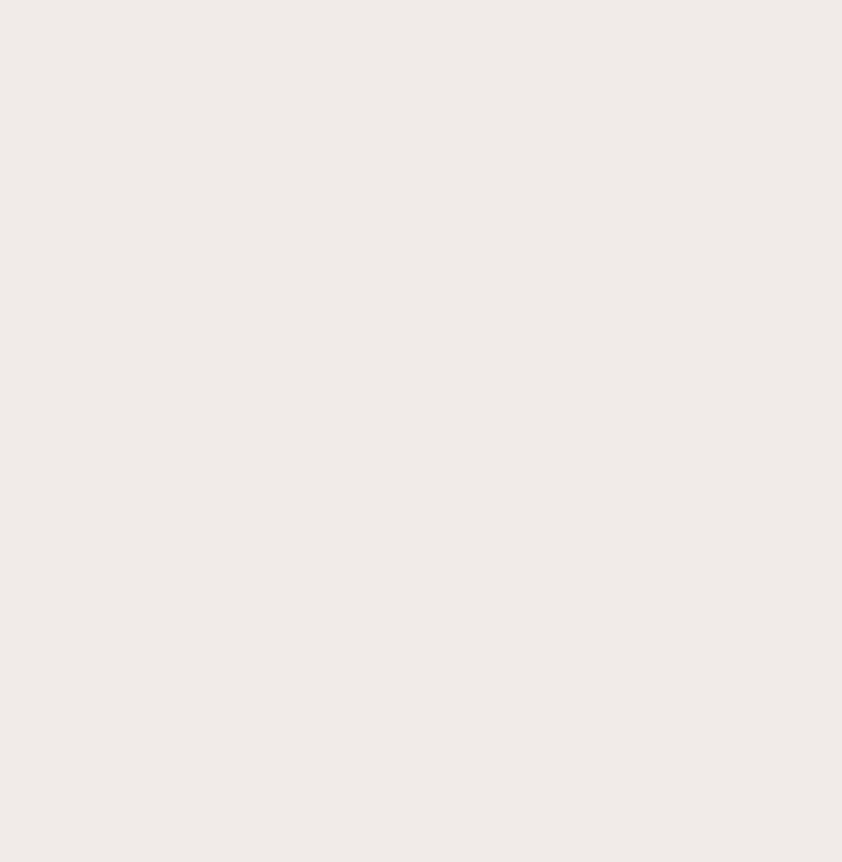
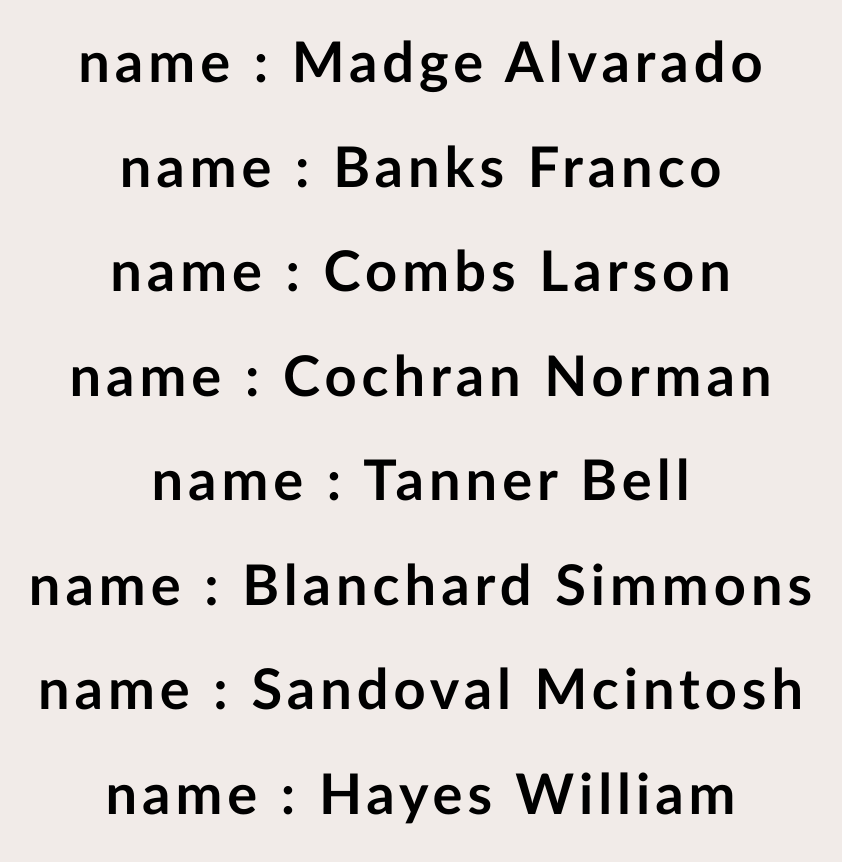
Before and after one commit to Maria-07/Bloom-Beauty, a React (Create React App) app: page / in a window 1280 px wide. Shown: the part 280-1142 px from the top of the page, without its empty margins (242-1084 px from the left). Before the commit the page ends 800 px from the top, so only its background shows below. Built offline with nearby package versions, Linux system fonts and the light colour scheme.

Commit message:
Data loaded successful :)

```diff
--- /dev/null
+++ b/public/fakeData.json
@@ -0,0 +1,56 @@
+[
+  {
+    "id": "623ddd32ebc781f70205bc3f",
+    "img": "https://static.wixstatic.com/media/c837a6_9f45410dc080458c8d27afc58c3dbcb6~mv2.jpg/v1/fill/w_239,h_318,al_c,q_80,usm_0.66_1.00_0.01/c837a6_9f45410dc080458c8d27afc58c3dbcb6~mv2.webp",
+    "price": 33,
+    "name": "Jolene Wise"
+  },
+  {
+    "id": "623ddd32df809232c08042a6",
+    "img": "https://static.wixstatic.com/media/c837a6_dd723cbba0944ef9b10d03afd9a1e88b~mv2.jpg/v1/fill/w_239,h_318,al_c,q_80,usm_0.66_1.00_0.01/c837a6_dd723cbba0944ef9b10d03afd9a1e88b~mv2.webp",
+    "price": 30,
+    "name": "Madge Alvarado"
+  },
+  {
+    "id": "623ddd32cdde4dcfeb79febc",
+    "img": "http://placehold.it/32x32",
+    "price": 21,
+    "name": "Banks Franco"
+  },
+  {
+    "id": "623ddd32d33c3f129537858b",
+    "img": "http://placehold.it/32x32",
+    "price": 34,
+    "name": "Combs Larson"
+  },
+  {
+    "id": "623ddd320c4a7de0371e3f78",
+    "img": "http://placehold.it/32x32",
+    "price": 32,
+    "name": "Cochran Norman"
+  },
+  {
+    "id": "623ddd32ede1f1d75e923a31",
+    "img": "http://placehold.it/32x32",
+    "price": 21,
+    "name": "Tanner Bell"
+  },
+  {
+    "id": "623ddd32227d8b88f8f94990",
+    "img": "http://placehold.it/32x32",
+    "price": 31,
+    "name": "Blanchard Simmons"
+  },
+  {
+    "id": "623ddd3215b37ed33e4c367c",
+    "img": "http://placehold.it/32x32",
+    "price": 28,
+    "name": "Sandoval Mcintosh"
+  },
+  {
+    "id": "623ddd32c075e5ba6fcb1a5b",
+    "img": "http://placehold.it/32x32",
+    "price": 31,
+    "name": "Hayes William"
+  }
+]
--- a/src/App.js
+++ b/src/App.js
@@ -1,10 +1,12 @@
 import "./App.css";
 import Header from "./components/Header/Header";
+import Shop from "./components/Shop/Shop";
 
 function App() {
   return (
     <div className="App">
       <Header></Header>
+      <Shop></Shop>
     </div>
   );
 }
--- a/src/components/Product/Product.js
+++ b/src/components/Product/Product.js
@@ -0,0 +1,11 @@
+import React from "react";
+
+const Product = (props) => {
+  return (
+    <div>
+      <h1>name : {props.name}</h1>
+    </div>
+  );
+};
+
+export default Product;
--- /dev/null
+++ b/src/components/Shop/Shop.js
@@ -0,0 +1,25 @@
+import React, { useEffect, useState } from "react";
+import Product from "../Product/Product";
+
+const Shop = () => {
+  const [products, setProducts] = useState([]);
+
+  useEffect(() => {
+    fetch("fakeData.json")
+      .then((ref) => ref.json())
+      .then((data) => setProducts(data));
+  }, []);
+
+  return (
+    <div className="shop-container">
+      <div className="product-container">
+        {products.map((product) => (
+          <Product name={product.name} key={product.id}></Product>
+        ))}
+      </div>
+      <div className="cart-container"></div>
+    </div>
+  );
+};
+
+export default Shop;
```
Also changed, not shown: src/components/Cart/Cart.css (added), src/components/Cart/Cart.js (added), src/components/Shop/Shop.css (added).
